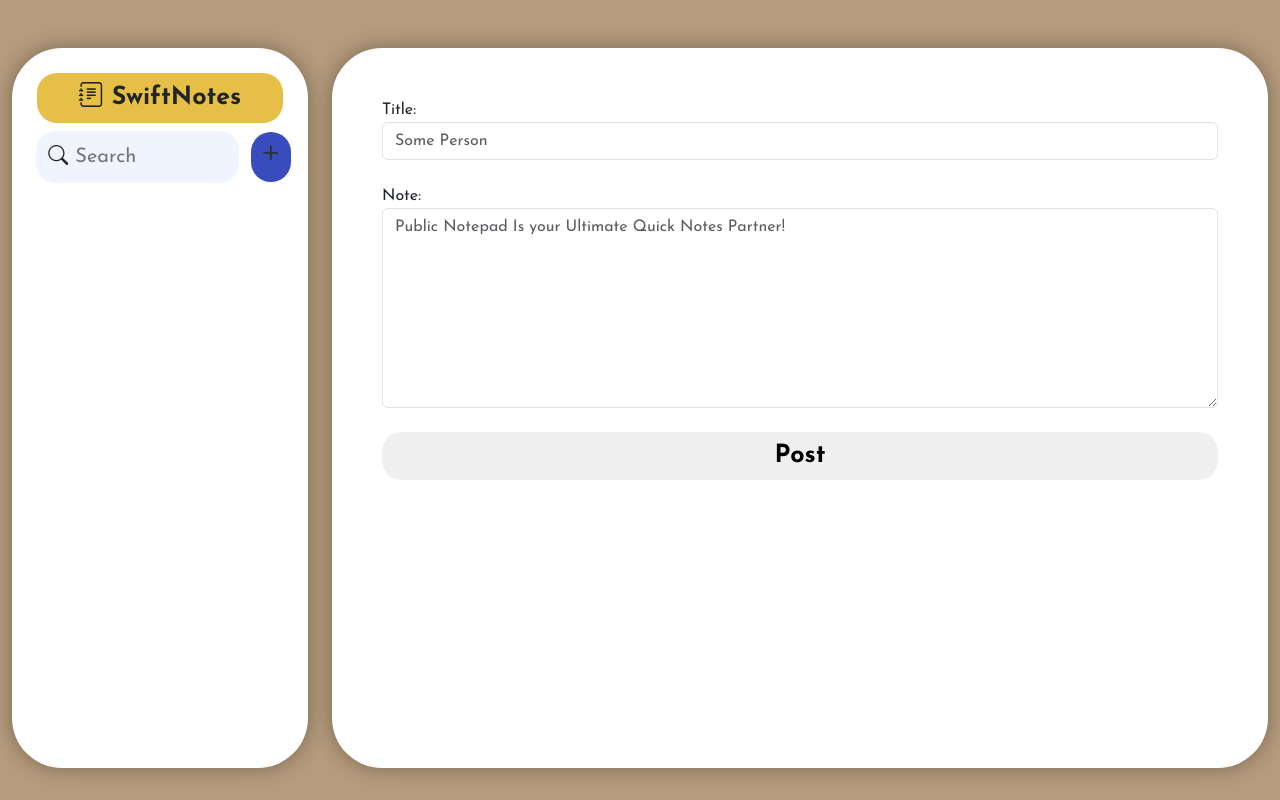
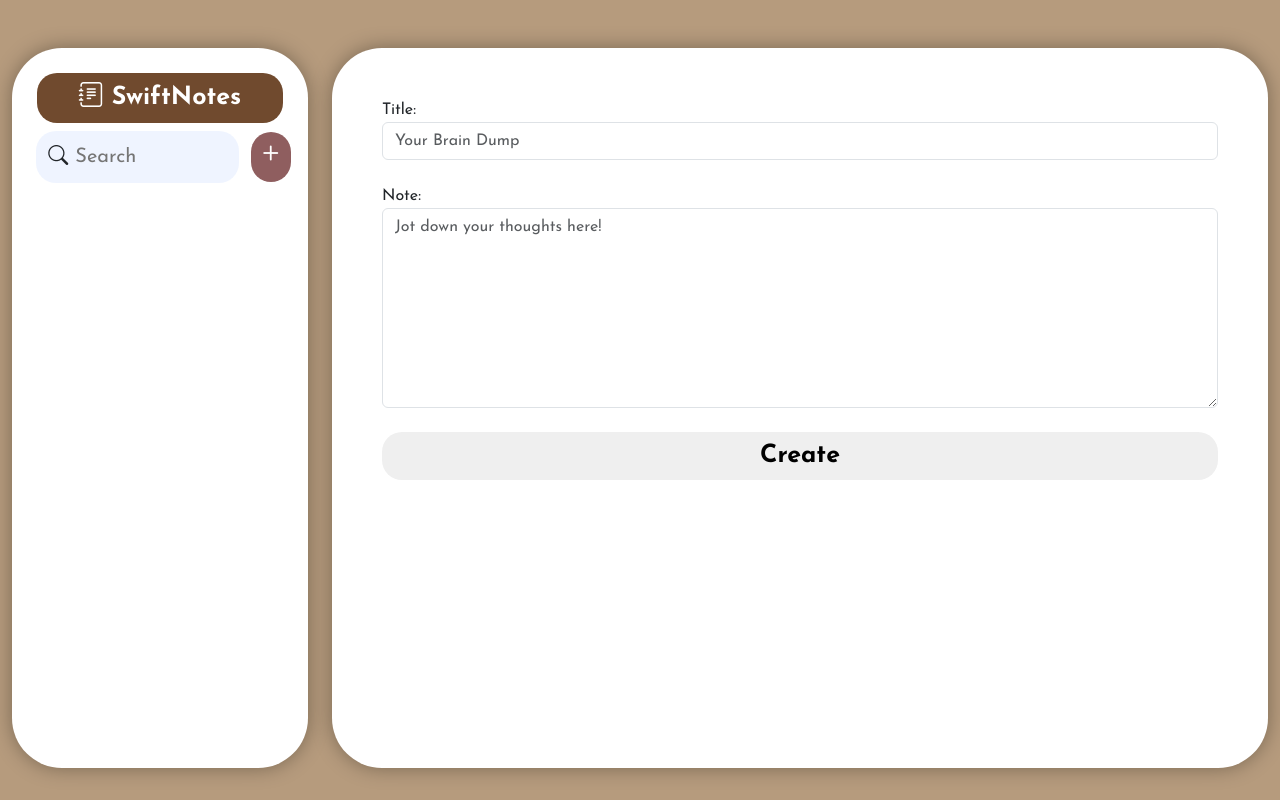
Before and after one commit to Abby-wq/SwiftNotes, a PHP site: page / in a window 1280 px wide. Run offline with PHP 8.4, Linux system fonts and the light colour scheme; data that the repository does not hold is empty.

Commit message:
SwiftNotes-hope you like it. :)

```diff
--- a/index.php
+++ b/index.php
@@ -8,13 +8,13 @@ include 'db.php';?>
             <div class="notepadbox">
             <form action="addpost.php" method="POST">
                 <label for="name">Title:</label>
-                <input required type="text" name="title" id="title" class="form-control" maxlength="12" placeholder="Some Person">
+                <input required type="text" name="title" id="title" class="form-control" maxlength="12" placeholder="Your Brain Dump">
                 <br>
                 <label for="name">Note:</label>
-                <textarea required name="note" style="height: 200px;" id="name" class="form-control" placeholder="Public Notepad Is your Ultimate Quick Notes Partner!"></textarea>
+                <textarea required name="note" style="height: 200px;" id="name" class="form-control" placeholder="Jot down your thoughts here!"></textarea>
                 <br>
                 <input type="hidden" name="submit">
-                <button class="submitbutton" type="submit">Post</button>
+                <button class="submitbutton" type="submit">Create</button>
                 </form>
             </div>
         </div>
--- a/style.css
+++ b/style.css
@@ -9,7 +9,7 @@
 }
 
 ::-webkit-scrollbar-thumb {
-    background: #e6c046;
+    background: #704A2E;
     border-radius: 10px;
 }
 
@@ -36,7 +36,7 @@ body{
     padding: 50px;
 }
 .logo-text{
-    background-color: #e6c046;
+    background-color: #704A2E;
     height: 50px;
     border-radius: 20px;
     font-family: 'Josefin Sans', sans-serif;
@@ -45,6 +45,9 @@ body{
     text-align: center;
     justify-content: center;
     align-items: center;
+    color: white !important;
+
+
 }
 .submitbutton{
     background-color: #421220(230, 192, 70);
@@ -98,14 +101,14 @@ body{
    align-items: center;
     justify-content: center;
     font-size: 30px;
-    background-color: #384cbe;
+    background-color: #8F5E5F;
     border-radius: 20px;
 
 
 }
 .addnewbutton a{
     text-decoration: none;
-    color: rgb(49, 48, 48);
+    color: white !important;
 }
 .addnewbutton:hover{
     background-color: #000000;
```
Also changed, not shown: README.md, screenshot.png (deleted), swiftnotes.png (added).
